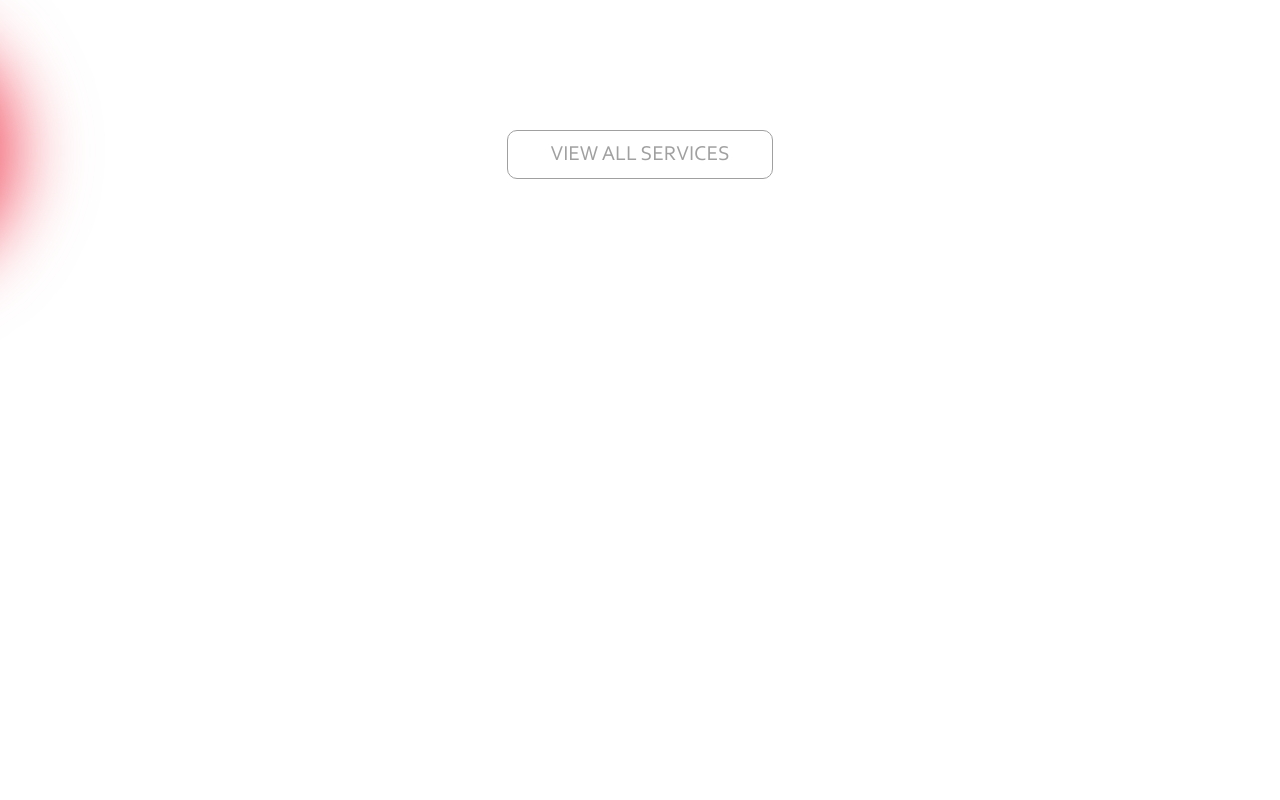
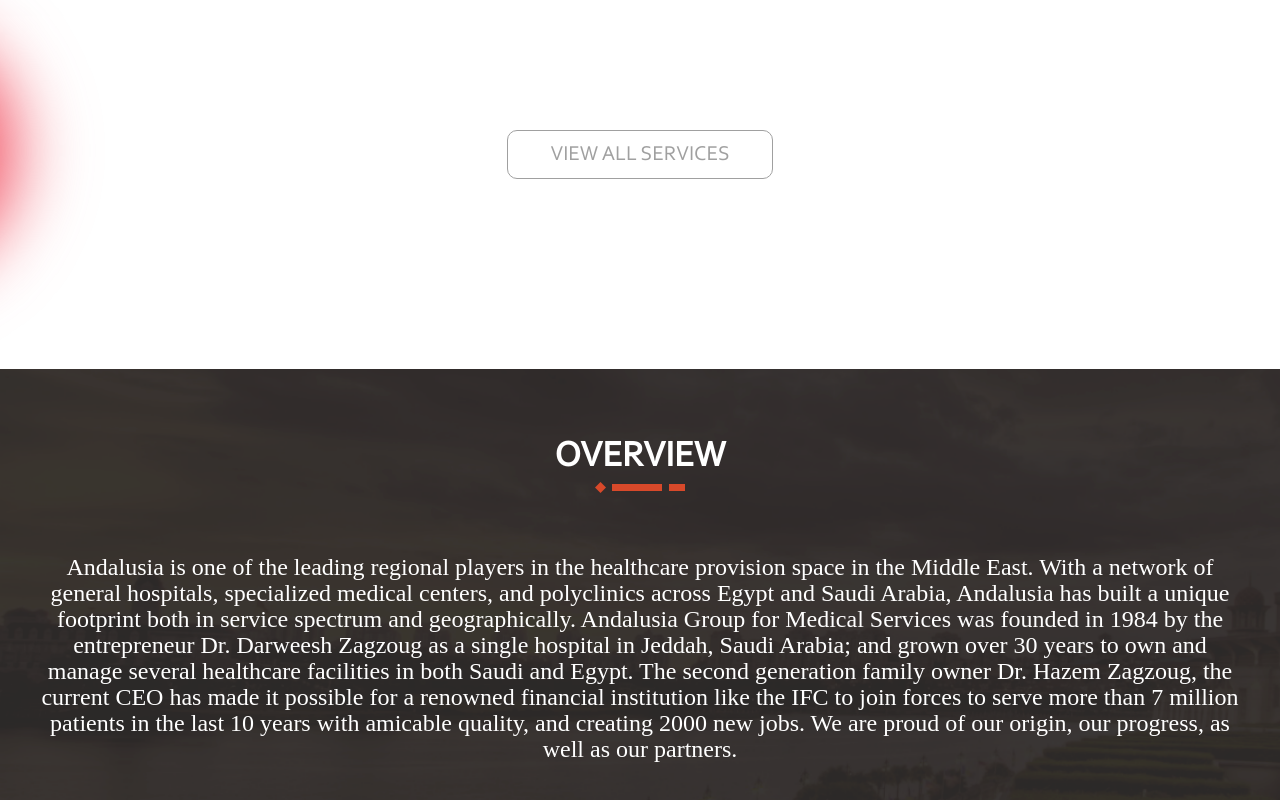
Before and after one commit to BudiSalah/Andalusia, a Vue app in the folder vue-js/: page /#/ in a window 1280 px wide. Shown: the part 1077-1877 px from the top of the page. Before the commit the page ends 1446 px from the top, so only its background shows below. Built offline with nearby package versions, Linux system fonts and the light colour scheme; a web font is replaced by a local one.

Commit message:
finish overview section

```diff
--- /dev/null
+++ b/vue-js/src/components/Overview.vue
@@ -0,0 +1,36 @@
+<template>
+  <section class="overview section section--overview-pb section--overview-bg">
+    <div class="container">
+      <div class="headline text-center text-uppercase">
+        <h1 class="headline__text headline__text--white">overview</h1>
+        <img
+          class="headline__icon"
+          src="@/assets/icon/icon-headling.png"
+          alt="Headline Icon"
+        />
+      </div>
+
+      <p class="overview__text text-center">
+        Andalusia is one of the leading regional players in the healthcare
+        provision space in the Middle East. With a network of general hospitals,
+        specialized medical centers, and polyclinics across Egypt and Saudi
+        Arabia, Andalusia has built a unique footprint both in service spectrum
+        and geographically. Andalusia Group for Medical Services was founded in
+        1984 by the entrepreneur Dr. Darweesh Zagzoug as a single hospital in
+        Jeddah, Saudi Arabia; and grown over 30 years to own and manage several
+        healthcare facilities in both Saudi and Egypt. The second generation
+        family owner Dr. Hazem Zagzoug, the current CEO has made it possible for
+        a renowned financial institution like the IFC to join forces to serve
+        more than 7 million patients in the last 10 years with amicable quality,
+        and creating 2000 new jobs. We are proud of our origin, our progress, as
+        well as our partners.
+      </p>
+    </div>
+  </section>
+</template>
+
+<script>
+export default {
+  name: "Overview",
+};
+</script>
--- a/vue-js/src/views/Home.vue
+++ b/vue-js/src/views/Home.vue
@@ -2,6 +2,7 @@
   <div class="home">
     <Sliders />
     <Services />
+    <Overview />
   </div>
 </template>
 
@@ -9,12 +10,14 @@
 // @ is an alias to /src
 import Sliders from "@/components/Sliders";
 import Services from "@/components/Services";
+import Overview from "@/components/Overview";
 
 export default {
   name: "Home",
   components: {
     Sliders,
     Services,
+    Overview
   },
 };
 </script>
```
